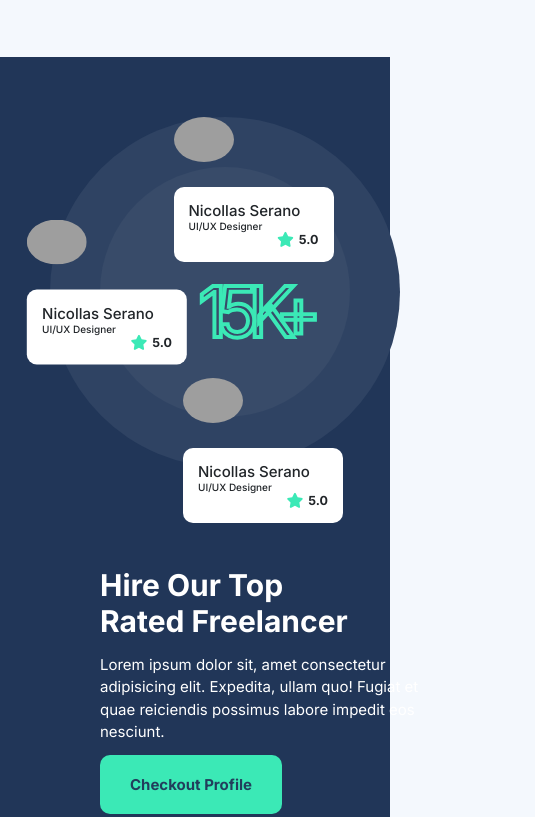
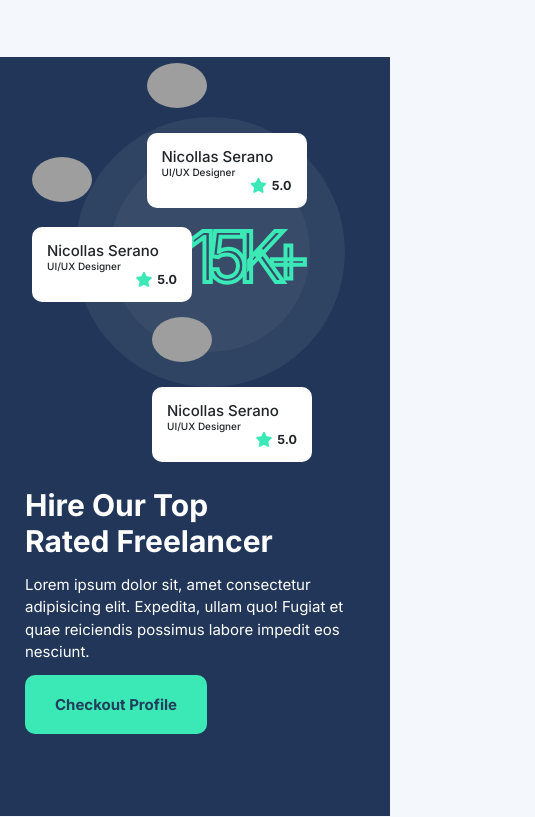
Before and after one commit to moeezkashif13/Freelance-Marketplace-HTML-CSS-BOOTSTRAP, a website: page index.html in a window 390 px wide. Shown: the part 4346-5163 px from the top of the page, 535 px wide, since content can reach past the window. Drawn offline with nearby package versions, Linux system fonts and the light colour scheme; grey boxes are pictures that could not be loaded.

Commit message:
minor changes done

```diff
--- a/index.html
+++ b/index.html
@@ -514,7 +514,7 @@
     <section class="topRated">
 
 
-      <div class="container">
+      <div class="container px-0">
 
         <div class="row forPadding " >
 
@@ -649,7 +649,7 @@
 
 
 
-          <div class="col-12 col-md-5  rightSideCol d-flex flex-column justify-content-center ml-0 ml-md-5 " style="padding-left: 100px;color: #fff;">
+          <div class="col-12 col-md-5  rightSideCol d-flex flex-column justify-content-center ml-0 ml-md-5 " style="color: #fff;">
 
             <div class="features__yourBusiness">
               <h1 class="display-3 font-weight-bold">Hire Our Top <br> Rated Freelancer</h1>
--- a/sass/3-components/_topRated.scss
+++ b/sass/3-components/_topRated.scss
@@ -16,8 +16,8 @@
 
         @include media(">phone","<tablet"){
 
-            width: 350px;
-            height: 350px;
+            width: 270px;
+            height: 270px;
 
         }
 
@@ -34,8 +34,8 @@ letter-spacing: -10px;
 
             @include media(">phone","<tablet"){
 
-             margin-top: 40px;
-             padding-left: 30px !important;
+             margin-top: 10px;
+             padding-left: 40px !important;
                 font-size: 7rem;
             }
 
@@ -56,8 +56,8 @@ letter-spacing: -10px;
         @include media(">phone","<tablet"){
 
 
-            width: 250px;
-            height: 250px;
+            width: 200px;
+            height: 200px;
 
         }
 
@@ -78,20 +78,42 @@ letter-spacing: -10px;
             // background-color: mediumblue;
             left: 65%;
             transform: translateX(-65%);
+
+
+
+@include media(">phone","<tablet"){
+
+
+    top: -20%;
+
+
+
+   }
+
         }
 
         &--1{
 top: 50%;
 
-
 left: -4.5%;
 
 transform: translate(-4.5%,-50%);
 
+
+@include media(">phone","<tablet"){
+
+    left: -10%;
+
+    top: 15%;
+
+transform: translateX(-10%);
+
+
+   }
+
         }
 
         &--2{
-
 
 
             top: 50%;
@@ -120,7 +142,7 @@ transform: translateX(-70%);
 
 @include media(">phone","<tablet"){
 
- bottom: -16%;
+ bottom: -28%;
 
 }
 
@@ -194,9 +216,12 @@ font-size: 1.5rem;
     }
 
     .rightSideCol{
+        padding-left: 100px;
         @include media(">phone","<tablet"){
 
-padding: 100px 0 20px 0;
+padding: 100px 0 0px 40px !important;
+
+
         }
     }
 
```
Also changed, not shown: css/main.css, 1 other file.
